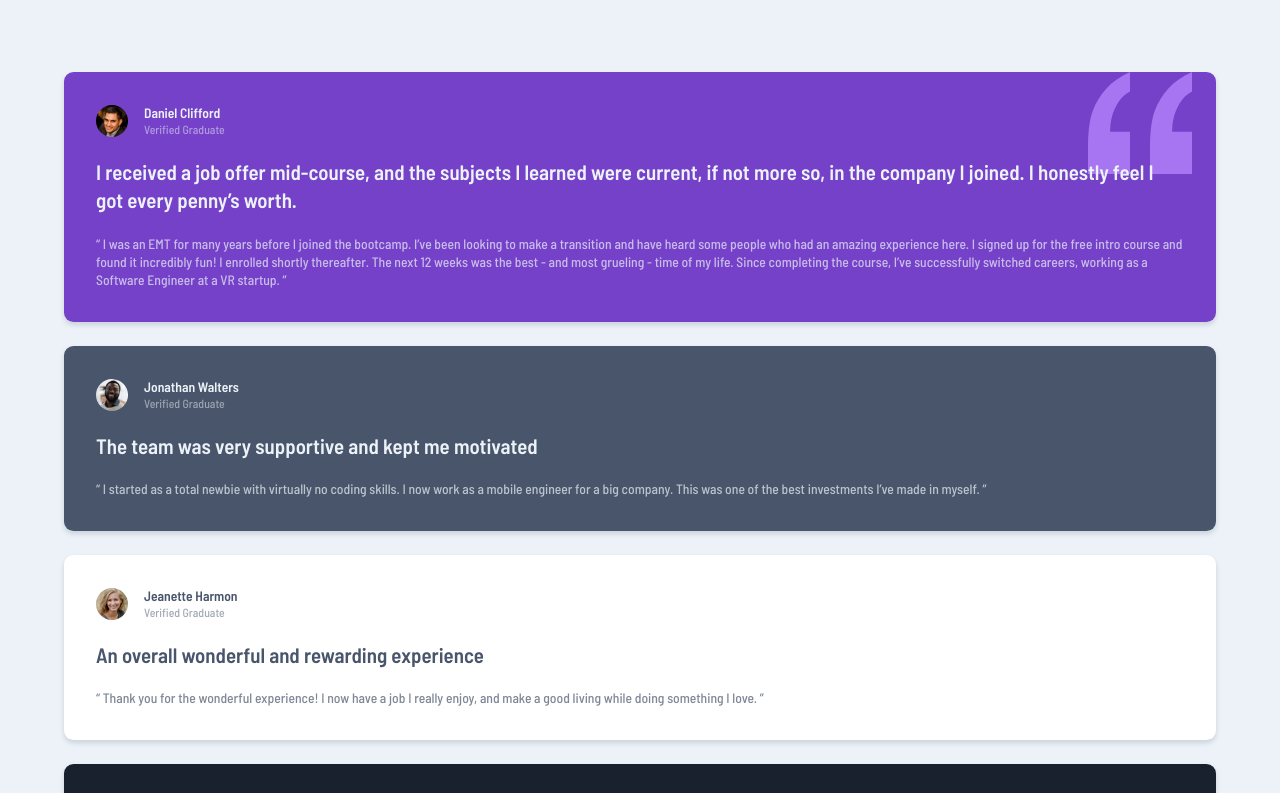
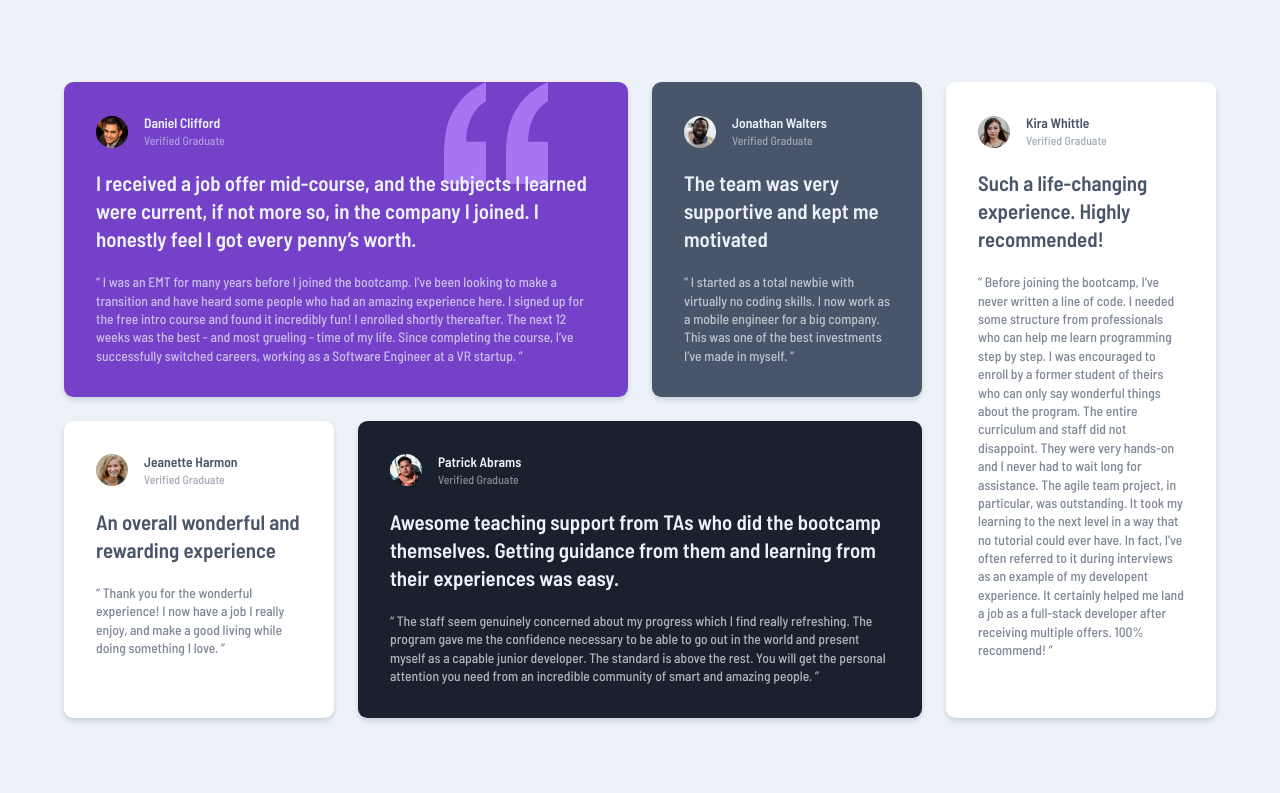
Before and after one commit to msuryaditriputraR/Front-End-Mentor, a plain HTML site: page junior/testimonials-grid-section/index.html in a window 1280 px wide. Shown: the top 793 px of the page. Drawn offline with Linux system fonts and the light colour scheme.

Commit message:
fix responsive design with grid

```diff
--- a/junior/testimonials-grid-section/assets/css/style.css
+++ b/junior/testimonials-grid-section/assets/css/style.css
@@ -137,3 +137,45 @@ main {
     background-position: right 1.5rem top;
     background-repeat: no-repeat;
 }
+
+/* === RESPONSIVE DESIGN === */
+
+/* == MEDIUM DEVICE == */
+@media screen and (min-width: 785px) {
+    .cards {
+        grid-template-columns: repeat(3, 1fr);
+    }
+
+    .card--purple {
+        background-position: right 5rem top;
+        grid-column: 1 / 3;
+    }
+
+    .card--grayish-blue {
+        grid-column: 3 / 4;
+    }
+
+    .card--white:first-child {
+        grid-column: 1 / 2;
+    }
+
+    .card--blackish-blue {
+        grid-column: 2 / 4;
+    }
+
+    .card--white:last-child {
+        grid-column: 1 / 4;
+    }
+}
+
+/* === LARGE DEVICE === */
+@media screen and (min-width: 1000px) {
+    .cards {
+        grid-template-columns: repeat(4, 1fr);
+    }
+
+    .card--white:last-child {
+        grid-row: 1 / 3;
+        grid-column: 4;
+    }
+}
```
